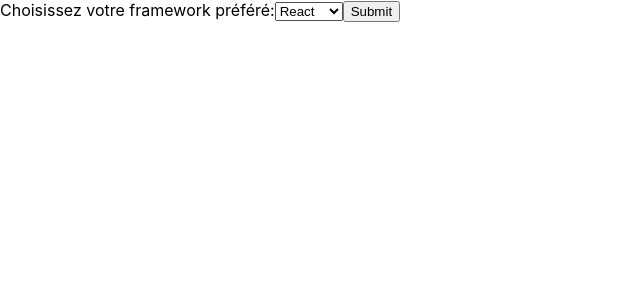
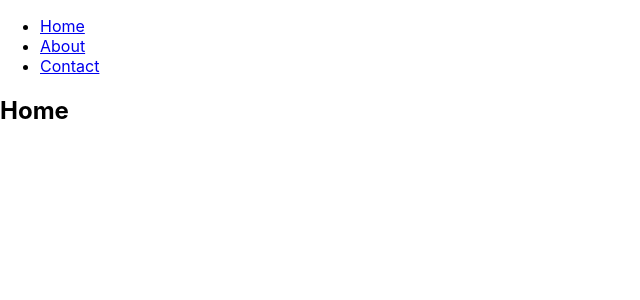
Before and after one commit to Medamine-mzk/lifecyclemethods, a React (Create React App) app: page / in a window 1280 px wide. Shown: the top 300 px of the page, without its empty margins (0-640 px from the left). Built offline with nearby package versions, Linux system fonts and the light colour scheme.

Commit message:
first commit routing

```diff
--- a/package.json
+++ b/package.json
@@ -8,6 +8,7 @@
     "@testing-library/user-event": "^13.5.0",
     "react": "^18.3.1",
     "react-dom": "^18.3.1",
+    "react-router-dom": "^6.23.1",
     "react-scripts": "5.0.1",
     "web-vitals": "^2.1.4"
   },
--- a/src/App.js
+++ b/src/App.js
@@ -8,9 +8,41 @@ import ComponentDidUpdateExample from './Components/ComponentDidUpdateExample';
 import ComponentWillUnmountExample from './Components/ComponentWillUnmountExample';
 import Color from './Components/Color';
 import Compteur from './Components/Compteur';
+import Home from './ComponentsRouting/Home';
+import Contact from './ComponentsRouting/Contact';
+import About from './ComponentsRouting/About';
+
 import './App.css';
 
+import { BrowserRouter as Router, Routes, Route, Link } from 'react-router-dom';
+
 function App() {
+  return (
+    <Router>
+      <div>
+        <nav>
+          <ul>
+            <li>
+              <Link to="/">Home</Link>
+            </li>
+            <li>
+              <Link to="/about">About</Link>
+            </li>
+            <li>
+              <Link to="/contact">Contact</Link>
+            </li>
+          </ul>
+        </nav>
+
+        <Routes>
+          <Route path="/" element={<Home />} />
+          <Route path="/about" element={<About />} />
+          <Route path="/contact" element={<Contact />} />
+        </Routes>
+      </div>
+    </Router>
+  );
+  /*
   return (
     <div>
         <h1>Exercice de gestion de compteur</h1>
@@ -44,6 +76,7 @@ function App() {
       <hr />
     </div>
   );
+  */
 }
 
 export default App;
--- /dev/null
+++ b/src/ComponentsRouting/About.js
@@ -0,0 +1,7 @@
+import React from 'react';
+
+function About() {
+  return <h2>About</h2>;
+}
+
+export default About;
--- /dev/null
+++ b/src/ComponentsRouting/Contact.js
@@ -0,0 +1,7 @@
+import React from 'react';
+
+function Contact() {
+  return <h2>Contact</h2>;
+}
+
+export default Contact;
--- /dev/null
+++ b/src/ComponentsRouting/Home.js
@@ -0,0 +1,7 @@
+import React from 'react';
+
+function Home() {
+  return <h2>Home</h2>;
+}
+
+export default Home;
--- a/src/index.js
+++ b/src/index.js
@@ -12,7 +12,7 @@ const root = ReactDOM.createRoot(document.getElementById('root'));
 root.render(
   <React.StrictMode>
     {/* <MonComposant /> */}
-    <SelectForm />
+    <App />
   </React.StrictMode>
 );
 
```
Also changed, not shown: 1 other file (tests, documents, lock files or other folders).
